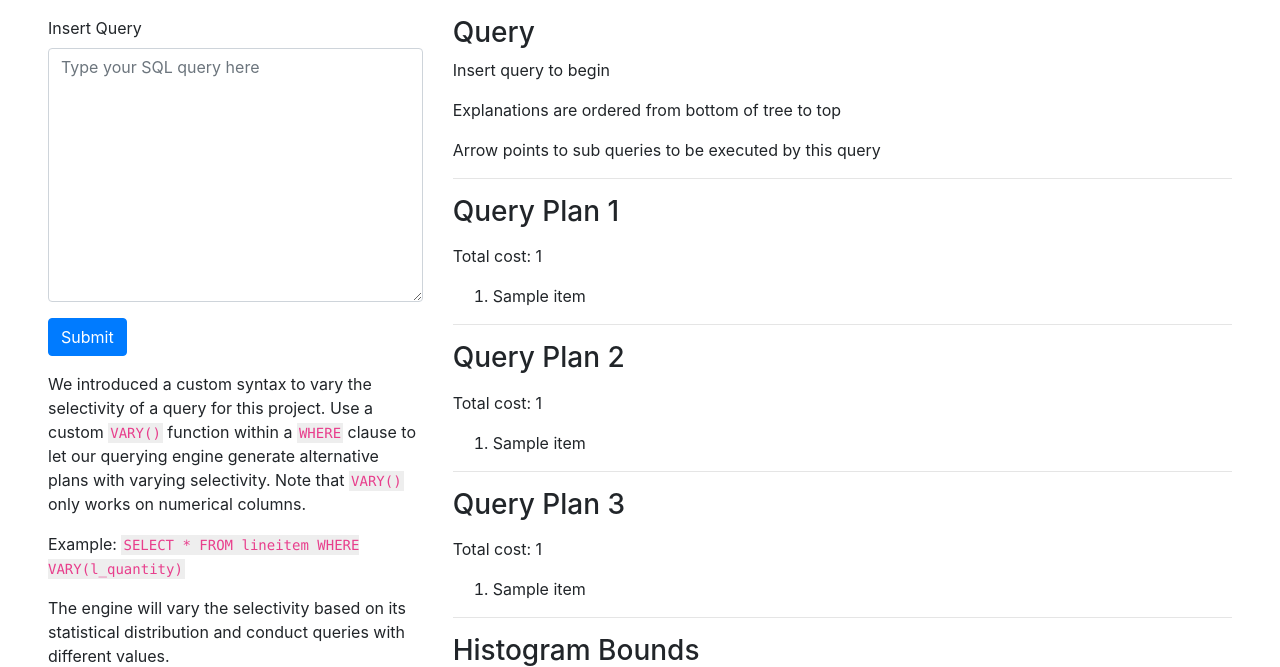
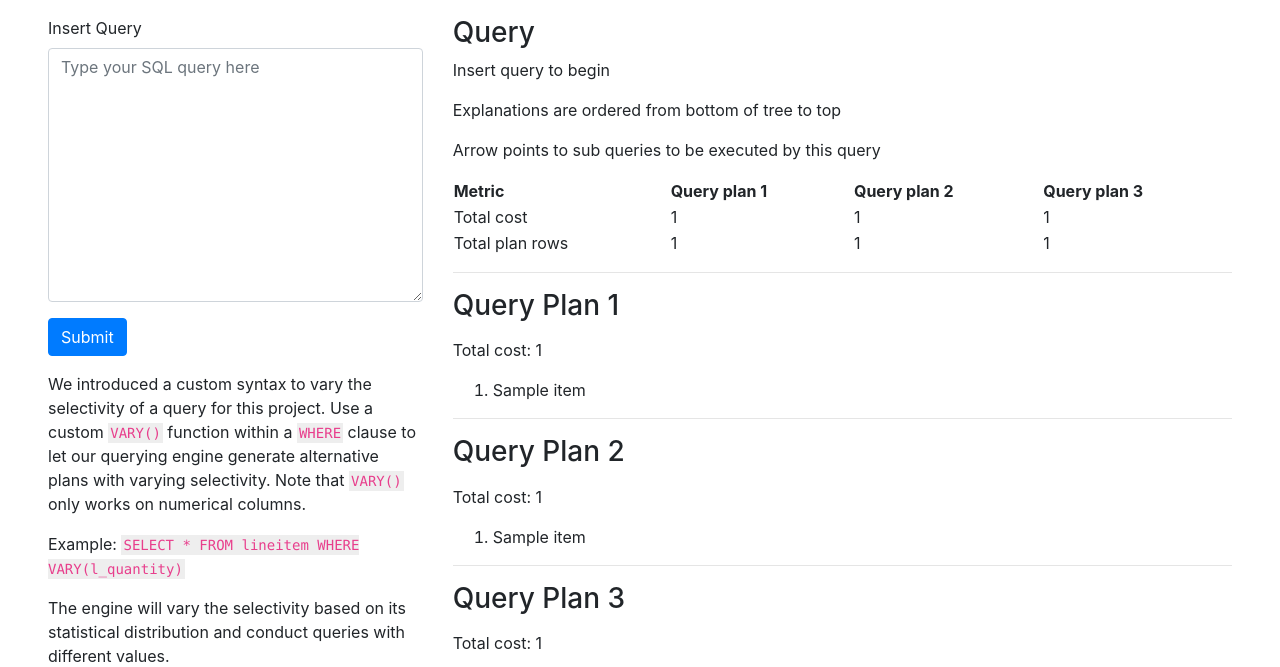
Before and after one commit to anthonyfong100/database-query-visualizer, a Flask app: template templates/index.html in a window 1280 px wide. Shown: the part 56-723 px from the top of the page. Run offline with Flask 2, Linux system fonts and the light colour scheme; the template is opened without the code that fills it: most values are stand-ins (such as "Sample title", 1, 10 or a date in 2020); some libraries are stand-ins or nearby versions.

Commit message:
add in code to display table

```diff
--- a/client.py
+++ b/client.py
@@ -30,11 +30,13 @@ def explain():
 
     graph_file_name = [None for ix in range(3)]
     total_costs = [None for ix in range(3)]
+    total_plan_rows = [None for ix in range(3)]
     explanations = [None for ix in range(3)]
     for ix, plan in enumerate(top_plans_by_cost):
         graph_file_name[ix] = plan.save_graph_file()
         explanations[ix] = plan.create_explanation(plan.root)
         total_costs[ix] = int(plan.calculate_total_cost())
+        total_plan_rows[ix] = int(plan.calculate_plan_rows())
 
     clean_up_static_dir(graph_file_name)
 
@@ -50,6 +52,9 @@ def explain():
         "total_cost_1": total_costs[0],
         "total_cost_2": total_costs[1],
         "total_cost_3": total_costs[2],
+        "total_plan_rows_1": total_plan_rows[0],
+        "total_plan_rows_2": total_plan_rows[1],
+        "total_plan_rows_3": total_plan_rows[2],
     }
 
     return render_template("index.html", **html_context)
--- a/query_analyzer/queryplan.py
+++ b/query_analyzer/queryplan.py
@@ -44,10 +44,11 @@ class QueryPlan:
     A query plan is a directed graph made up of several Nodes
     """
 
-    def __init__(self, query_json):
+    def __init__(self, query_json, raw_query):
         self.graph = nx.DiGraph()
         self.root = Node(query_json)
         self._construct_graph(self.root)
+        self.raw_query = raw_query
 
     def _construct_graph(self, curr_node):
         self.graph.add_node(curr_node)
@@ -67,6 +68,9 @@ class QueryPlan:
 
     def calculate_total_cost(self):
         return sum([x.cost for x in self.graph.nodes])
+
+    def calculate_plan_rows(self):
+        return sum([x.plan_rows for x in self.graph.nodes])
 
     def save_graph_file(self):
         graph_name = f"graph_{str(time.time())}.png"
--- a/query_analyzer/queryrunner.py
+++ b/query_analyzer/queryrunner.py
@@ -45,7 +45,7 @@ class QueryRunner:
         self.cursor.execute("EXPLAIN (FORMAT JSON) " + query)
         plan = self.cursor.fetchall()
         query_plan_dict: dict = plan[0][0][0]["Plan"]
-        return QueryPlan(query_plan_dict)
+        return QueryPlan(query_plan_dict, query)
 
     def topKplans(
         self, plans: List[str], topK: int, **kwargs
--- a/templates/index.html
+++ b/templates/index.html
@@ -46,6 +46,26 @@ content %}
       {% endif %}
       <p class="mt-3"> Explanations are ordered from bottom of tree to top</p>
       <p class="mt-3"> Arrow points to sub queries to be executed by this query</p>
+      <table style="width:100%">
+        <tr>
+          <th>Metric</th>
+          <th>Query plan 1</th>
+          <th>Query plan 2</th>
+          <th>Query plan 3</th>
+        </tr>
+        <tr>
+          <td>Total cost</td>
+          <td>{{total_cost_1}}</td>
+          <td>{{total_cost_2}}</td>
+          <td>{{total_cost_3}}</td>
+        </tr>
+        <tr>
+          <td>Total plan rows</td>
+          <td>{{total_plan_rows_1}}</td>
+          <td>{{total_plan_rows_2}}</td>
+          <td>{{total_plan_rows_3}}</td>
+        </tr>
+      </table>
       <hr />
       <h3 class="mt-3">Query Plan 1</h3>
       {% if total_cost_1 %}
```
